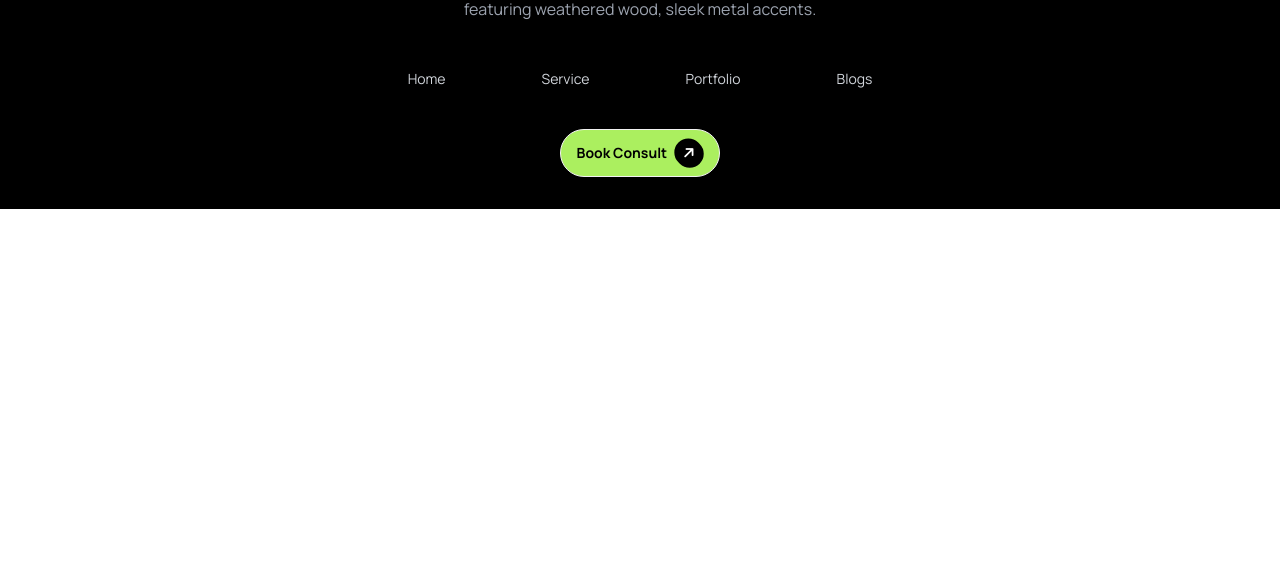
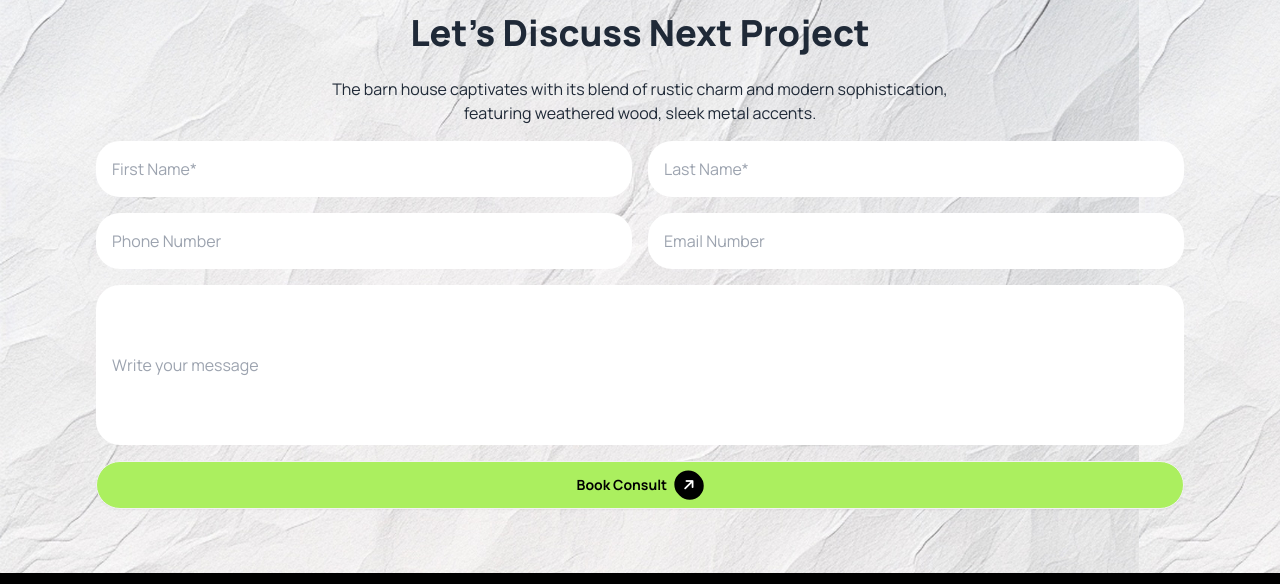
Before and after one commit to konika2000/B10-Assignment-03, a plain HTML site: page index.html in a window 1280 px wide. Shown: the part 2798-3382 px from the top of the page. Before the commit the page ends 3007 px from the top, so only its background shows below. Drawn offline with nearby package versions, Linux system fonts and the light colour scheme.

Commit message:
added discussion about next project

```diff
--- a/index.html
+++ b/index.html
@@ -83,7 +83,7 @@
           </div>
     </header>
     <main class="mt-20">
-        <!-- about us -->
+        <!-- About us -->
         <div class="bg-gray-200 relative">
          <!-- we design livable space -->
           <div class="max-w-screen-xl mx-auto py-16 px-16 lg:px-24 grid grid-cols-1 lg:grid-cols-2 gap-6">
@@ -189,6 +189,24 @@
                 </div>
            </div>
         </div>
+        <!-- Discuss -->
+          <div style="background-image: url(assets/bg.jpg);">
+            <div class="max-w-screen-xl mx-auto py-16 px-16 lg:px-24 text-center">
+              <button class="btn px-4  bg-[#e1fdc0] text-black  rounded-3xl"><i class="fa-solid fa-arrow-right"></i> Explore our Latest works </button>
+             <h1 class="text-4xl font-extrabold mt-4 mb-6">Let’s Discuss Next Project</h1>
+             <p class="mb-4">The barn house captivates with its blend of rustic charm and modern sophistication, <br> featuring weathered wood, sleek metal accents.</p>
+             <div>
+                 <div class="grid grid-cols-1 md:grid-cols-2 gap-4">
+                  <input class="rounded-3xl py-4 pl-4" type="text" name="" id="" placeholder="First Name*">
+                  <input class="rounded-3xl py-4 pl-4" type="text" name="" id="" placeholder="Last Name*">
+                  <input class="rounded-3xl py-4 pl-4" type="number" name="" id="" placeholder="Phone Number">
+                  <input class="rounded-3xl py-4 pl-4" type="email" name="" id="" placeholder="Email Number">
+                 </div>
+                 <div><input class="rounded-3xl mt-4 w-full h-40 pl-4" type="text" name="" id="" placeholder="Write your message "></div>
+                 <div><button class="btn w-full px-4 bg-[#ABEF5F] text-black font-bold rounded-3xl mt-4">Book Consult <i class="fa-solid fa-arrow-right -rotate-45 bg-black rounded-full p-2 text-white"></i></button></div>
+             </div>
+            </div>
+         </div>
     </main>
     <footer class="bg-black ">
       <div class="text-center items-center pb-8">
```
